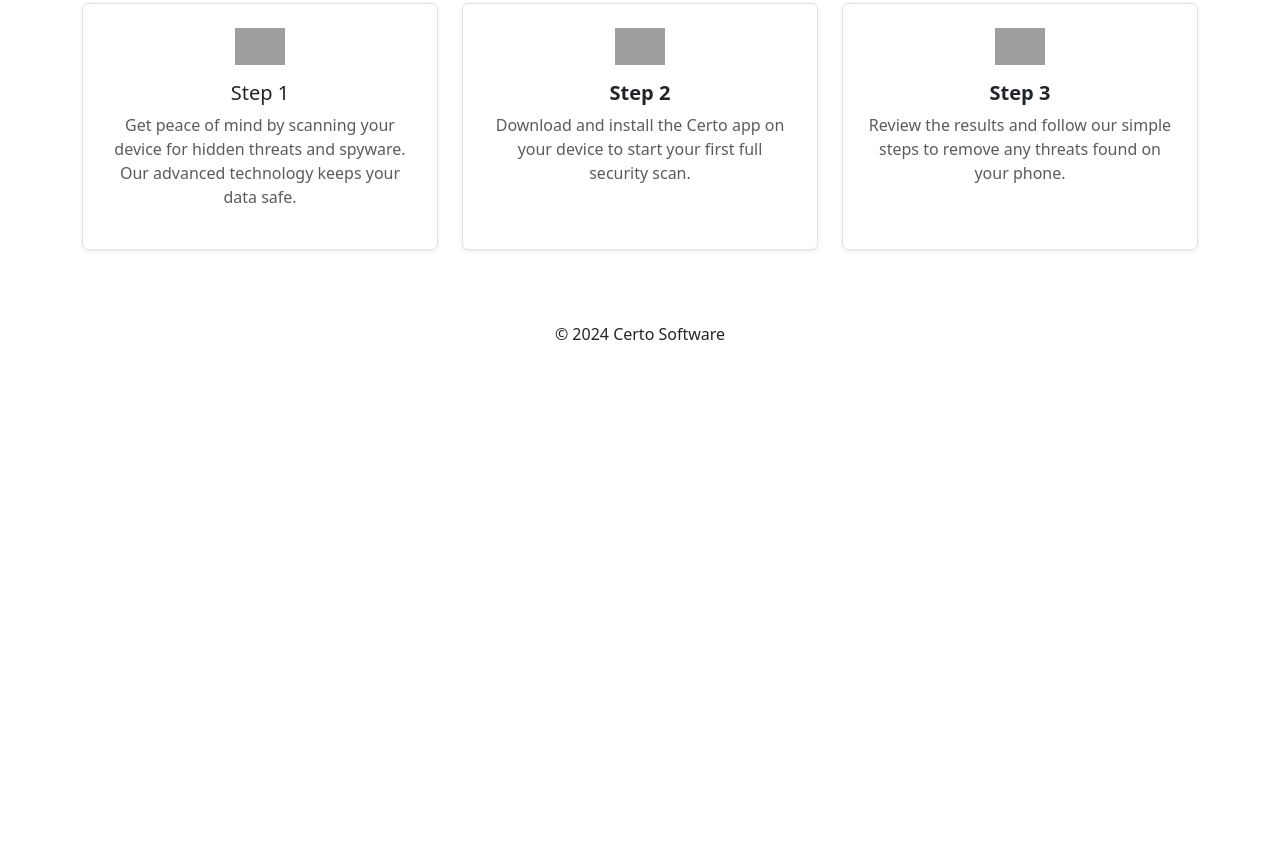
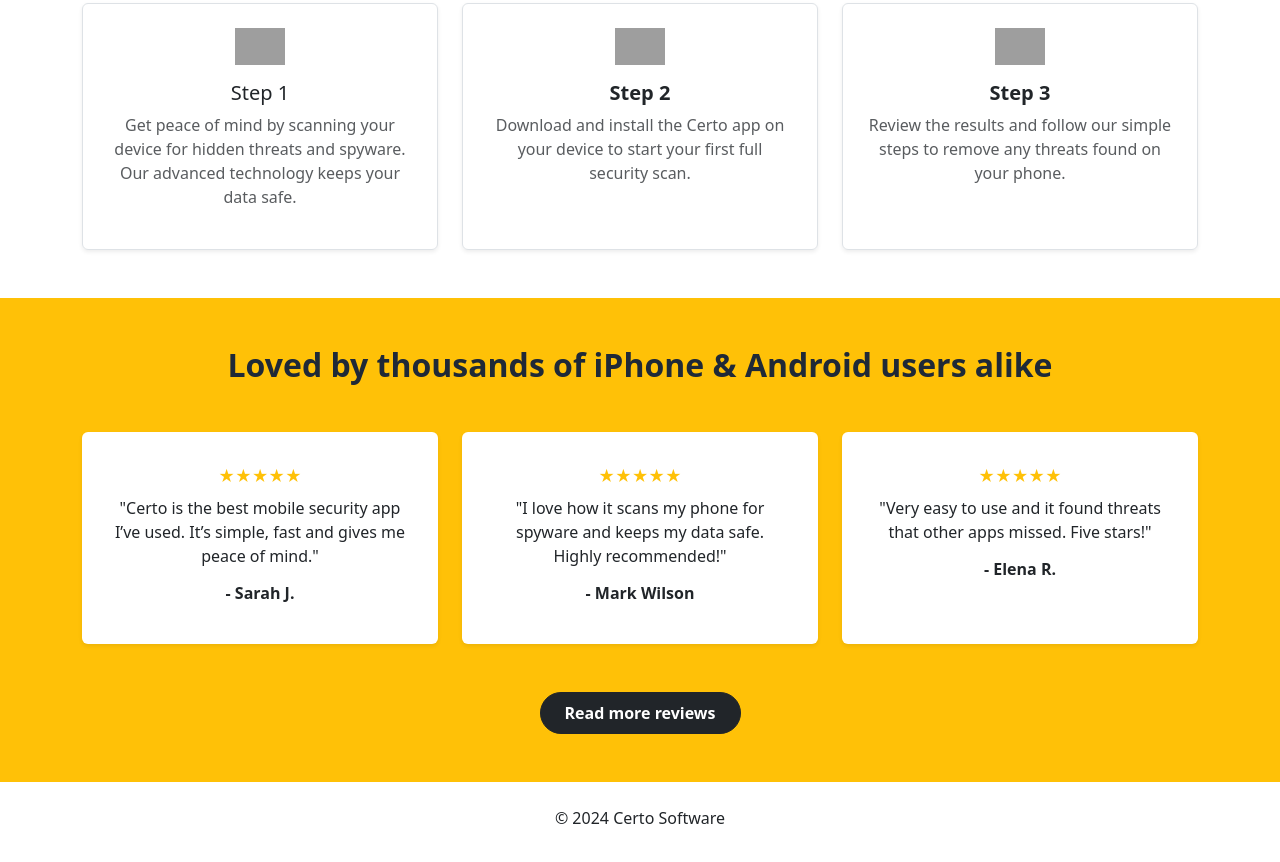
Before and after one commit to 247035-fizza/vpassign3, a plain HTML site: page assets/index.html in a window 1280 px wide. Shown: the part 480-1342 px from the top of the page. Before the commit the page ends 866 px from the top, so only its background shows below. Drawn offline with nearby package versions, Linux system fonts and the light colour scheme; files that its build step writes are made by us from their sources; grey boxes are pictures that could not be loaded.

Commit message:
added yellow review section

```diff
--- a/assets/index.html
+++ b/assets/index.html
@@ -79,6 +79,47 @@
                 </div>
         </div>
     </section>
+    <section class="reviews py-5" style="background-color: #ffc107;">
+    <div class="container text-center">
+        <h2 class="fw-bold mb-5" style="color: #1f2937;">Loved by thousands of iPhone & Android users alike</h2>
+
+        <div class="row g-4">
+            <div class="col-md-4">
+                <div class="card border-0 shadow-sm h-100 p-3">
+                    <div class="card-body">
+                        <div class="text-warning mb-2">★★★★★</div>
+                        <p class="card-text italic">"Certo is the best mobile security app I’ve used. It’s simple, fast and gives me peace of mind."</p>
+                        <h6 class="fw-bold">- Sarah J.</h6>
+                    </div>
+                </div>
+            </div>
+
+            <div class="col-md-4">
+                <div class="card border-0 shadow-sm h-100 p-3">
+                    <div class="card-body">
+                        <div class="text-warning mb-2">★★★★★</div>
+                        <p class="card-text italic">"I love how it scans my phone for spyware and keeps my data safe. Highly recommended!"</p>
+                        <h6 class="fw-bold">- Mark Wilson</h6>
+                    </div>
+                </div>
+            </div>
+
+            <div class="col-md-4">
+                <div class="card border-0 shadow-sm h-100 p-3">
+                    <div class="card-body">
+                        <div class="text-warning mb-2">★★★★★</div>
+                        <p class="card-text italic">"Very easy to use and it found threats that other apps missed. Five stars!"</p>
+                        <h6 class="fw-bold">- Elena R.</h6>
+                    </div>
+                </div>
+            </div>
+        </div>
+
+        <div class="mt-5">
+            <button class="btn btn-dark rounded-pill px-4 py-2 fw-bold">Read more reviews</button>
+        </div>
+    </div>
+</section>
 </main>
 
 <footer>
```
